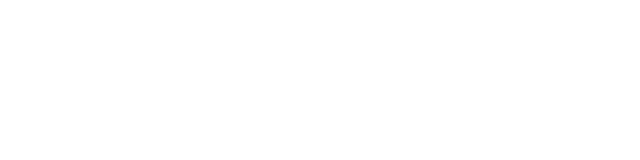
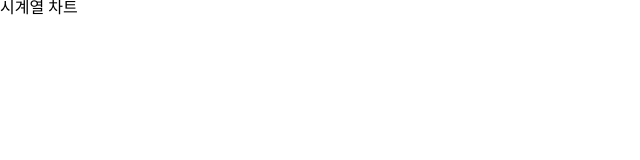
Before and after one commit to JaeIL00/chart-project, a React (Vite) app: page / in a window 1280 px wide. Shown: the top 160 px of the page, without its empty margins (0-640 px from the left). Built offline with nearby package versions, Linux system fonts and the light colour scheme.

Commit message:
feat: 차트 컨테이너 컴포넌트 구조 구현

```diff
--- a/package.json
+++ b/package.json
@@ -12,7 +12,8 @@
   "dependencies": {
     "react": "^18.2.0",
     "react-dom": "^18.2.0",
-    "react-router-dom": "^6.15.0"
+    "react-router-dom": "^6.15.0",
+    "sass": "^1.66.1"
   },
   "devDependencies": {
     "@types/react": "^18.2.15",
--- /dev/null
+++ b/src/App.scss
@@ -0,0 +1,8 @@
+#root {
+    width: 100vw;
+    height: 100vh;
+    display: flex;
+    flex-direction: column;
+    justify-content: center;
+    align-items: center;
+}
--- a/src/App.tsx
+++ b/src/App.tsx
@@ -1,8 +1,15 @@
+import { Outlet } from "react-router-dom";
 import "./App.css";
-import { RootLayout } from "./components";
 
 function App() {
-    return <RootLayout />;
+    return (
+        <>
+            <header>
+                <h1>시계열 차트</h1>
+            </header>
+            <Outlet />
+        </>
+    );
 }
 
 export default App;
--- a/src/components/RootLayout.tsx
+++ /dev/null
@@ -1,5 +0,0 @@
-const RootLayout = () => {
-    return <div></div>;
-};
-
-export default RootLayout;
--- /dev/null
+++ b/src/components/domain/ChartContainer.tsx
@@ -0,0 +1,7 @@
+import "../../styles/chartContainerStyle.scss";
+
+const ChartContainer = () => {
+    return <main></main>;
+};
+
+export default ChartContainer;
--- a/src/components/index.ts
+++ b/src/components/index.ts
@@ -1 +1 @@
-export { default as RootLayout } from "./RootLayout";
+export { default as ChartContainer } from "./domain/ChartContainer";
--- a/src/routes/router.tsx
+++ b/src/routes/router.tsx
@@ -2,12 +2,19 @@ import { createBrowserRouter } from "react-router-dom";
 
 import App from "../App";
 import { ErrorPage } from "../pages";
+import { ChartContainer } from "../components";
 
 const router = createBrowserRouter([
     {
         path: "/",
         element: <App />,
         errorElement: <ErrorPage />,
+        children: [
+            {
+                index: true,
+                element: <ChartContainer />,
+            },
+        ],
     },
 ]);
 
```
Also changed, not shown: src/styles/chartContainerStyle.scss (added), 1 other file (tests, documents, lock files or other folders).
